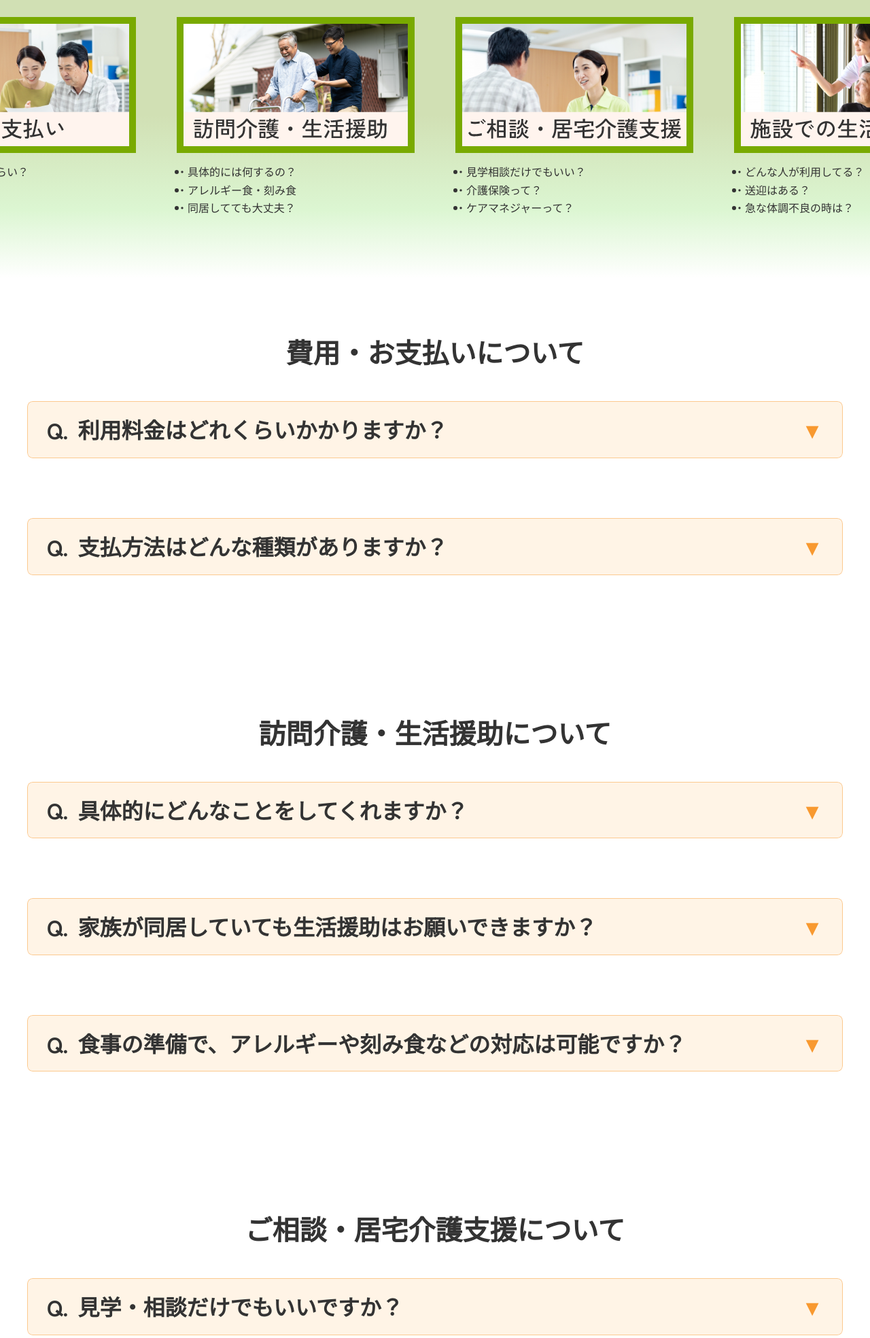
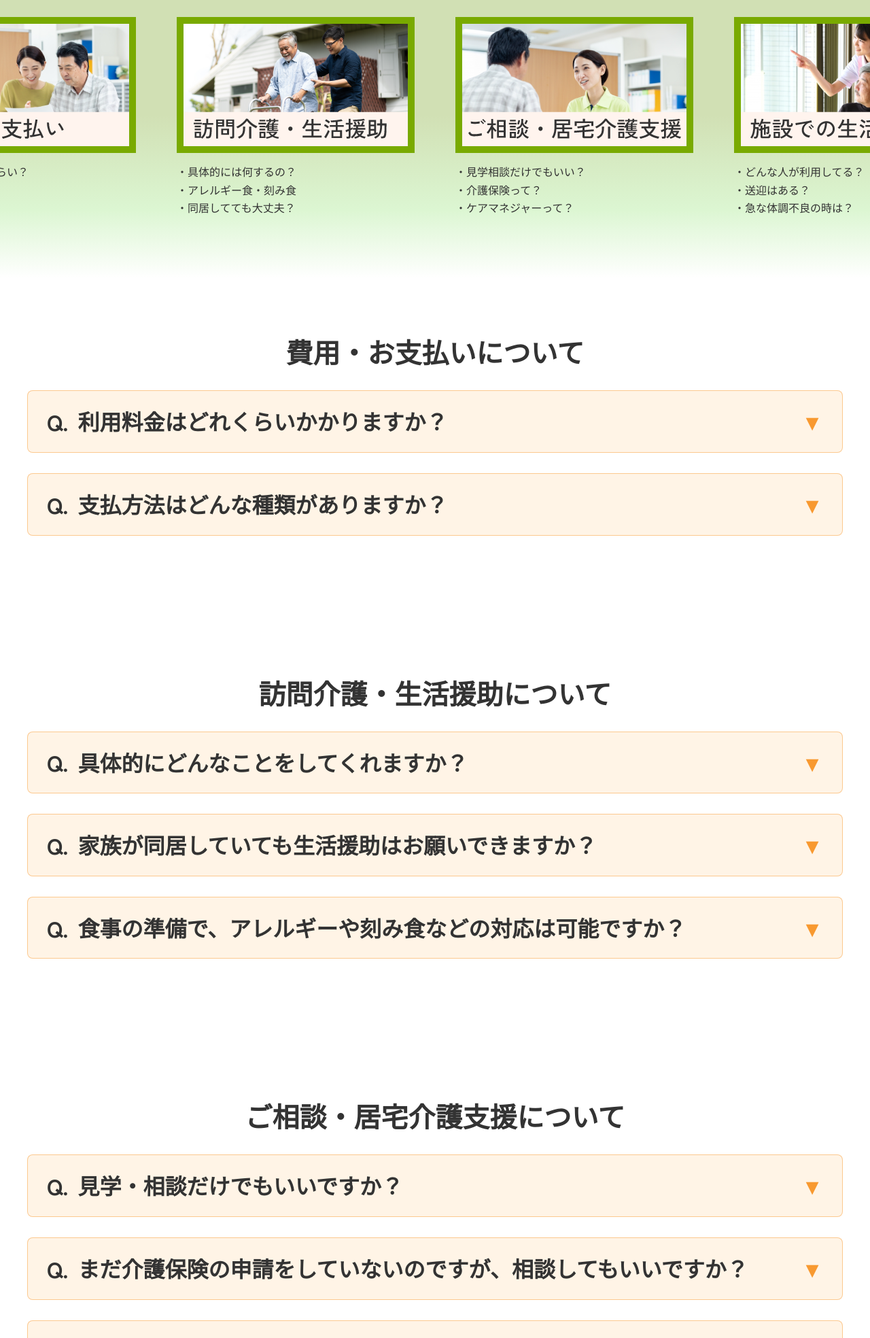
Before and after one commit to AoyamaATM/Hidamari-Fukushi-Keikaku, a PHP site: page /faq.html in a window 1280 px wide. Shown: the part 588-2556 px from the top of the page at 68% size. Run offline with PHP 8.4, Linux system fonts and the light colour scheme.

Commit message:
料金FAQお問い合わせページの表示を調整

```diff
--- a/hidamari-fukushi-keikaku/css/style.css
+++ b/hidamari-fukushi-keikaku/css/style.css
@@ -251,7 +251,7 @@ body[data-type=aboutus] .about-profile .section-heading {
 body[data-type=price] .section-heading {
   margin-bottom: 48px;
   color: var(--palette-black);
-  font-size: 32px;
+  font-size: 40px;
   font-weight: 900;
   letter-spacing: 0.02em;
   line-height: 1.6;
@@ -434,7 +434,7 @@ body[data-type=home] .section:not(.home-links) {
   padding-block: 100px;
 }
 body[data-type=price] .section {
-  padding-block: 0;
+  padding-block: 100px;
 }
 
 .home-links {
@@ -458,7 +458,7 @@ body[data-type=faq] .anchor-section {
   padding: 36px 0 154px;
 }
 body[data-type=price] .anchor-section {
-  background: linear-gradient(180deg, var(--palette-green-01) 0, var(--palette-green-01) 290px, var(--palette-green-02) 386px, var(--palette-white) 480px, var(--palette-white) 100%);
+  background: linear-gradient(180deg, var(--palette-green-01) 0, var(--palette-green-01) 100px, var(--palette-green-02) 150px, var(--palette-white) 200px, var(--palette-white) 100%);
   padding: 120px 0 200px;
 }
 
@@ -821,14 +821,6 @@ body[data-type=home] #price-guide .price-box {
   margin: 26px auto 0;
   max-width: 1200px;
 }
-body[data-type=faq] .faq-stack {
-  gap: 88px;
-  margin: 42px auto 0;
-}
-body[data-type=faq] .faq-stack > div {
-  border-radius: 8px;
-  overflow: hidden;
-}
 .faq-question {
   align-items: center;
   background: var(--palette-orange-02);
@@ -861,10 +853,7 @@ body[data-type=faq] .faq-stack > div {
   content: "▲";
   transform: rotate(180deg);
 }
-body[data-type=faq] .faq-question {
-  line-height: 1.55;
-}
-body[data-type=faq] .faq-question-text {
+.faq-question-text {
   min-width: 0;
 }
 .faq-answer {
@@ -913,6 +902,7 @@ body[data-type=faq] .faq-answer {
   color: var(--palette-black);
   font-size: 16px;
   line-height: 1.65;
+  list-style: none;
   margin: 14px 0 0;
   padding-left: 1em;
 }
@@ -981,8 +971,9 @@ body[data-type=contact] .contact-page-band .content-width {
   color: var(--palette-orange-03);
 }
 .contact-faq-copy {
-  margin-top: 54px;
+  margin: 54px auto 0;
   max-width: 720px;
+  text-align: center;
 }
 
 body[data-type=home] .home-contact {
@@ -1080,7 +1071,7 @@ body[data-type=contact] .contact-form h2 {
   font-size: 32px;
   font-weight: 900;
   line-height: 1.55;
-  margin: 0 auto 22px;
+  margin: 0 auto 18px;
 }
 body[data-type=contact] .contact-form .form-intro {
   color: var(--palette-black);
@@ -1312,6 +1303,9 @@ body[data-type=aboutus] .stack-gallery .portrait-photo {
   max-width: 1200px;
   margin: 100px auto;
 }
+body[data-type=price] .table-stack {
+  margin: 0 auto;
+}
 .table-wrap {
   overflow-x: auto;
 }
@@ -1419,9 +1413,6 @@ body[data-type=price] .price-caption-note {
   font-weight: 400;
 }
 
-body[data-type=price] #day-service {
-  padding-bottom: 100px;
-}
 body[data-type=price] #day-service .table-stack > div:first-child {
   margin-bottom: -6px;
 }
@@ -1434,7 +1425,7 @@ body[data-type=price] #day-service p {
 }
 
 body[data-type=price] #visit-service {
-  padding-bottom: 154px;
+  padding-bottom: 100px;
 }
 
 .price-links,
--- a/hidamari-fukushi-keikaku/scss/style.scss
+++ b/hidamari-fukushi-keikaku/scss/style.scss
@@ -290,7 +290,7 @@ img {
   body[data-type="price"] & {
     margin-bottom: 48px;
       color: var(--palette-black);
-      font-size: 32px;
+      font-size: 40px;
       font-weight: 900;
       letter-spacing: 0.02em;
       line-height: 1.6;
@@ -493,7 +493,7 @@ MVとパンくず
   }
 
   body[data-type="price"] & {
-    padding-block: 0;
+    padding-block: 100px;
   }
 }
 
@@ -520,7 +520,7 @@ MVとパンくず
   }
 
   body[data-type="price"] & {
-    background: linear-gradient(180deg, var(--palette-green-01) 0, var(--palette-green-01) 290px, var(--palette-green-02) 386px, var(--palette-white) 480px, var(--palette-white) 100%);
+    background: linear-gradient(180deg, var(--palette-green-01) 0, var(--palette-green-01) 100px, var(--palette-green-02) 150px, var(--palette-white) 200px, var(--palette-white) 100%);
     padding: 120px 0 200px;
   }
 }
@@ -963,16 +963,6 @@ MVとパンくず
     gap: 30px;
     margin: 26px auto 0;
     max-width: 1200px;
-
-    body[data-type="faq"] & {
-      gap: 88px;
-      margin: 42px auto 0;
-
-      > div {
-        border-radius: 8px;
-        overflow: hidden;
-      }
-    }
   }
 
   &-question { //質問文
@@ -1010,13 +1000,10 @@ MVとパンくず
       transform: rotate(180deg);
     }
 
-    body[data-type="faq"] & {
-      line-height: 1.55;
-
-      &-text {
-        min-width: 0;
-      }
-    }
+  }
+
+  &-question-text {
+    min-width: 0;
   }
 
   &-answer { // 回答文
@@ -1071,6 +1058,7 @@ MVとパンくず
       color: var(--palette-black);
       font-size: 16px;
       line-height: 1.65;
+      list-style: none;
       margin: 14px 0 0;
       padding-left: 1em;
 
@@ -1155,8 +1143,9 @@ MVとパンくず
   }
 
   &-faq-copy { // Contact ページ - FAQへの誘導
-    margin-top: 54px;
+    margin: 54px auto 0;
     max-width: 720px;
+    text-align: center;
   }
 }
 
@@ -1272,7 +1261,7 @@ MVとパンくず
       font-size: 32px;
       font-weight: 900;
       line-height: 1.55;
-      margin: 0 auto 22px;
+      margin: 0 auto 18px;
     }
 
     .form-intro {
@@ -1539,6 +1528,10 @@ MVとパンくず
     gap: 44px;
     max-width: 1200px;
     margin: 100px auto;
+
+    body[data-type="price"] & {
+      margin: 0 auto;
+    }
   }
 
   &-wrap {
@@ -1683,8 +1676,6 @@ MVとパンくず
 
 #day-service {
   body[data-type="price"] & {
-    padding-bottom: 100px;
-
     .table-stack > div:first-child {
       margin-bottom: -6px;
     }
@@ -1701,7 +1692,7 @@ MVとパンくず
 
 #visit-service {
   body[data-type="price"] & {
-    padding-bottom: 154px;
+    padding-bottom: 100px;
   }
 }
 
```
Also changed, not shown: HISTORY.md (+7 -0 lines), hidamari-fukushi-keikaku/scss/style.css (+12 -21 lines), hidamari-fukushi-keikaku/scss/style.min.css, 2 other files.
